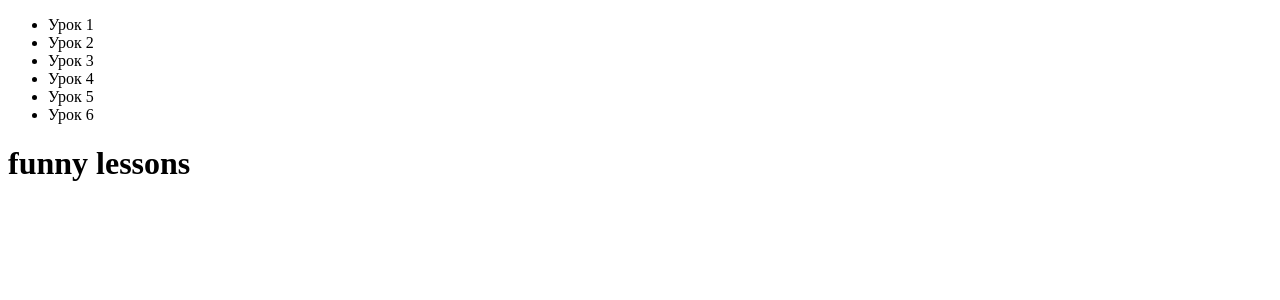
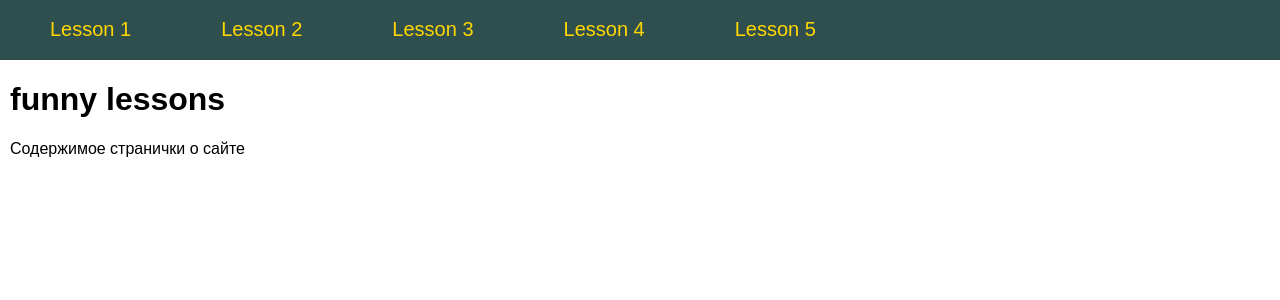
Before and after one commit to kirsansan/tasks_from_snakes_generator, a Flask app: page /about in a window 1280 px wide. Shown: the top 300 px of the page. Run offline with Flask 2, Linux system fonts and the light colour scheme.

Commit message:
rebuild base.html add lesson1.html add about.html add styles.css add /between handler

```diff
--- a/app.py
+++ b/app.py
@@ -13,11 +13,21 @@ from utils.utils import prepare_menu
 app = Flask(__name__)
 
 site_menu: list = []
-prepare_menu(site_menu)
+#prepare_menu(site_menu)
+site_menu = [{"name": "Lesson 1", "url": "/lesson1"},
+             {"name": "Lesson 2", "url": "/lesson2"},
+             {"name": "Lesson 3", "url": "/lesson3"},
+             {"name": "Lesson 4", "url": "/lesson4"},
+             {"name": "Lesson 5", "url": "/lesson5"}]
+lesson1_menu = [{"name": "Hello", "url": "/user/Gleb"},
+                {"name": "Task 1 letter", "url": "/letter/y"},
+                {"name": "Task 2 find", "url": "/find/?letter=Q"},
+                {"name": "Task 3 check", "url": "/check/B/Bravo"},
+                {"name": "Task 4 between ", "url": "/between/?from=<letter>&to=<letter>"}]
 
 @app.route('/')
 def index():
-    return render_template('base.html', title="ONE", menu=site_menu)
+    return render_template('index.html', title="ONE", menu=site_menu, submenu=lesson1_menu)
 
 # def hello_world():  # put application's code here
 #     word = request.args.get('num')
@@ -30,11 +40,18 @@ def index():
 
 @app.route('/about')
 def about():
-    return render_template('base.html', menu=site_menu)
+    return render_template('about.html', menu=site_menu)
+
+@app.route('/lesson1')
+def lesson1():
+    return render_template('lesson1.html', menu=site_menu, submenu=lesson1_menu)
+
+
 
 @app.route('/test')
 def hello_one_more_time():
-    return '<h1>Hello World! Do you want to have some test? </h1>'
+    return render_template('index.html', menu=site_menu, adout='<h1>Hello World! Do you want to have some test? </h1>')
+    # return '<h1>Hello World! Do you want to have some test? </h1>'
 
 @app.route('/user/<name>')
 def user(name):
@@ -63,5 +80,14 @@ def is_char_associate_word(letter, word):
         return "True"
     return "False"
 
+@app.route('/between/')
+def find_between():
+    """Handler for  'between/?from=<letter>&to=<letter>'
+    """
+    char_from = str(request.args.get('from')).upper()
+    char_to = str(request.args.get('to')).upper()
+
+    return
+
 if __name__ == '__main__':
     app.run(host='localhost', port=5000, debug=True)
--- /dev/null
+++ b/static/css/styles.css
@@ -0,0 +1,58 @@
+html, body {
+    font-family: 'Arial';
+    margin: 0;
+    padding: 0;
+    heihgt: 1000%;
+    width: 100%;
+}
+
+a {
+    color: crimson;
+    text-decoration: none;
+}
+a:hover {
+    color: violet;
+    text-decoration: underline;
+}
+
+.clear {clear: both}
+
+ul.mainmenu {
+    list-style: none;
+    background: darkslategray;
+    height: 60px;
+    margin: 0;
+    padding: 0;
+    color: burlywood;
+    font-size: 20px;
+    overflow: hidden;
+}
+ul.mainmenu li{
+    float: left;
+    margin: 18px 40px 0 50px
+}
+ul.mainmenu li.last {float: right}
+
+ul.mainmenu li a{
+    color: gold;
+    text-decoration: none;
+}
+ul.mainmenu li a:hover {
+    color: indigo;
+}
+
+div.content {
+    margin: 10px;
+}
+
+.form-contact label {
+    display: inline-block;
+    min-width: 80px;
+}
+
+.form-contact p {margin: 10px 0 10px 0;}
+.form-contact input[type=submit], textarea {
+    font-size: 16px;
+}
+
+.flash {padding: 10px}
--- /dev/null
+++ b/templates/about.html
@@ -0,0 +1,6 @@
+{% extends 'base.html' %}
+
+{% block content %}
+    {{ super() }}
+    <p>Содержимое странички о сайте
+{% endblock %}
--- a/templates/base.html
+++ b/templates/base.html
@@ -1,6 +1,7 @@
 <!DOCTYPE html>
 <html lang="en">
 <head>
+    <link type='text/css' href="{{ url_for('static', filename='/css/styles.css')}}" rel="stylesheet" />
     <meta charset="UTF-8">
     {% block title -%}
     {% if title %}
@@ -13,12 +14,14 @@
 <body>
 {% block content -%}
     {% block mainmenu -%}
-<ul>
+<ul class="mainmenu">
     {% for m in menu %}
-<li>{{ m }}</li>
+        <li><a href={{ m.url }}>{{ m.name }}</a></li>
     {% endfor %}
 </ul>
     {% endblock mainmenu -%}
+<div class="clear"></div>
+    <div class="content">
     {% if title %}
         <h1>funny lessons {{ title }}</h1>
     {% else %}
@@ -26,5 +29,6 @@
     {% endif %}
 
 {% endblock %}
+</div>
 </body>
 </html>
```
Also changed, not shown: templates/lesson1.html (added, +9 -0 lines).
